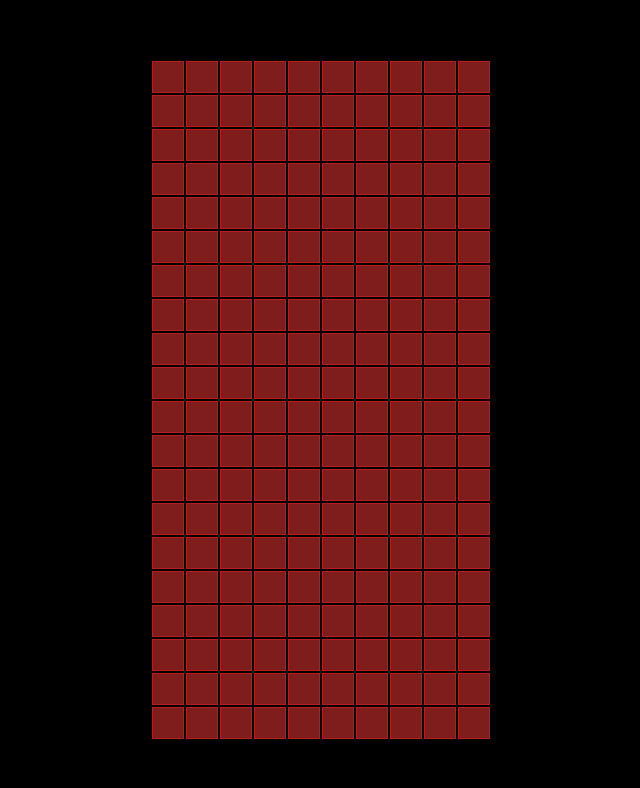
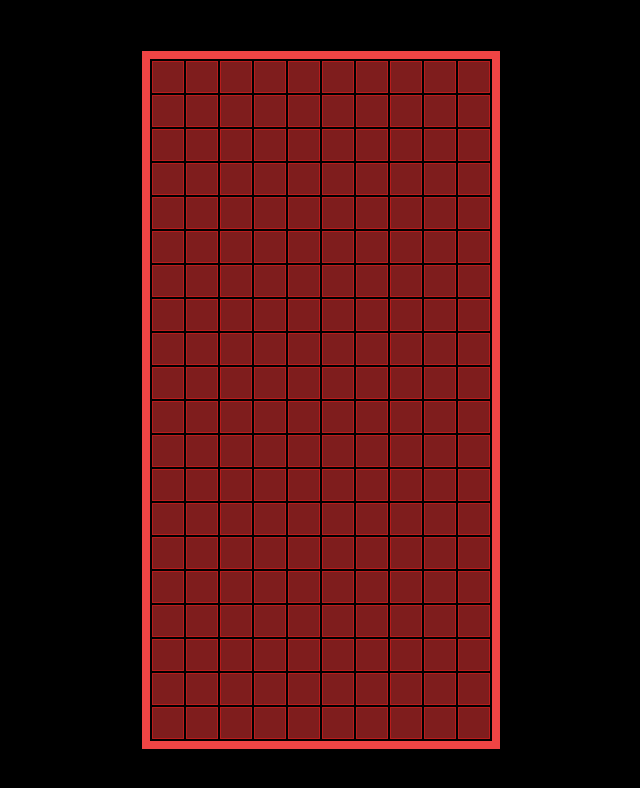
Before and after one commit to Claken/red-tetris, a React (Vite) app in the folder my-app/: page /1/1 in a window 1280 px wide. Shown: the top 788 px of the page, without its empty margins (319-959 px from the left). Built offline with nearby package versions, Linux system fonts and the light colour scheme.

Commit message:
borded added

```diff
--- a/my-app/src/components/GamePage.tsx
+++ b/my-app/src/components/GamePage.tsx
@@ -14,6 +14,8 @@ function GamePage() {
 	return (
 		<div className="bg-black h-screen">
 			<div className="flex items-center justify-center h-screen">
+				<div className="border-8 border-red-500">
+				<div className="border-2 border-black">
 					<div className="grid grid-cols-10 gap-0.5">
 						{grid.map((row, rowIndex) =>
 							row.map((cell, colIndex) => (
@@ -26,6 +28,8 @@ function GamePage() {
 					</div>
 					</div>
 				</div>
+			</div>
+		</div>
 	);
 }
 
```
Lines whose indentation alone changed are shown as unchanged.
